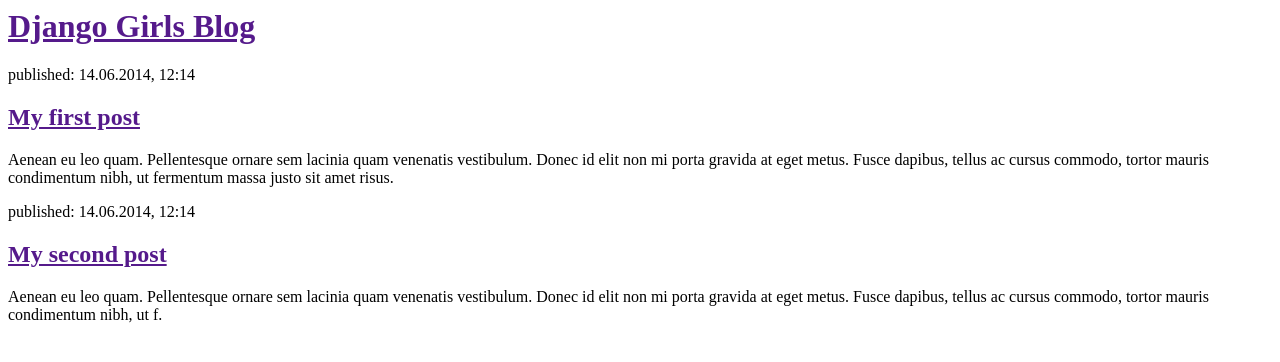
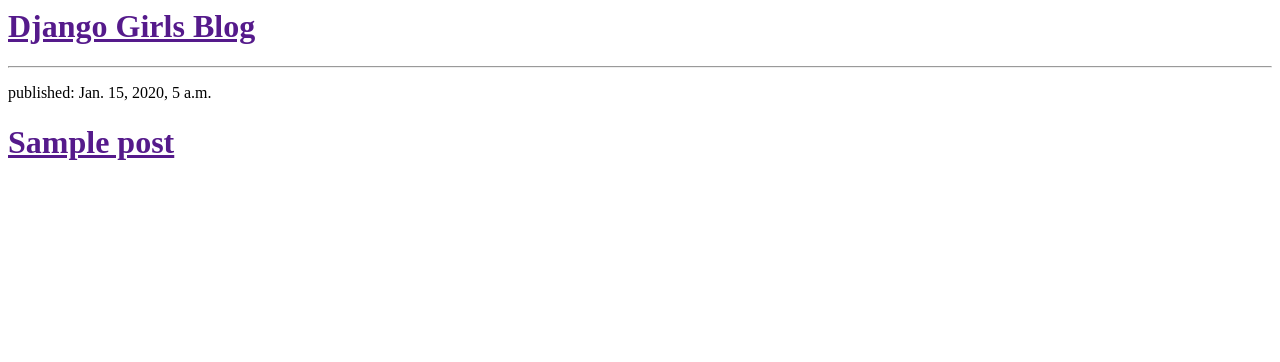
Before and after one commit to jinmc/djangogirls, a Django app: page / in a window 1280 px wide. Shown: the top 362 px of the page. Run offline with Django 3.2, Linux system fonts and the light colour scheme; tables that the repository leaves empty hold one stand-in row (values such as "Sample post").

Commit message:
make template to show

```diff
--- a/blog/templates/blog/post_list.html
+++ b/blog/templates/blog/post_list.html
@@ -7,16 +7,12 @@
             <h1><a href="">Django Girls Blog</a></h1>
         </div>
 
+        <hr />
+        {% for post in post_list %}
         <div>
-            <p>published: 14.06.2014, 12:14</p>
-            <h2><a href="">My first post</a></h2>
-            <p>Aenean eu leo quam. Pellentesque ornare sem lacinia quam venenatis vestibulum. Donec id elit non mi porta gravida at eget metus. Fusce dapibus, tellus ac cursus commodo, tortor mauris condimentum nibh, ut fermentum massa justo sit amet risus.</p>
+            <p>published: {{ post.published_date }}</p>
+            <h1><a href="">{{ post.title }}</a></h1>
         </div>
-
-        <div>
-            <p>published: 14.06.2014, 12:14</p>
-            <h2><a href="">My second post</a></h2>
-            <p>Aenean eu leo quam. Pellentesque ornare sem lacinia quam venenatis vestibulum. Donec id elit non mi porta gravida at eget metus. Fusce dapibus, tellus ac cursus commodo, tortor mauris condimentum nibh, ut f.</p>
-        </div>
+{% endfor %}
     </body>
 </html>
```
